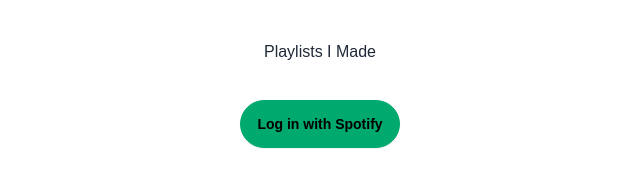
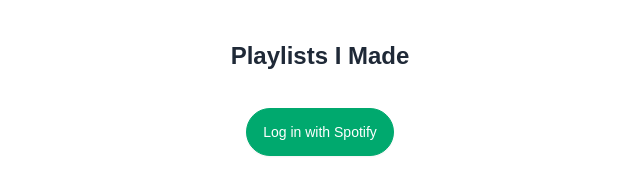
Before and after one commit to Mortalsinner/playlist-fetch-spotifyAPi, a website: page public/index.html in a window 1280 px wide. Shown: the whole page, without its empty margins (320-960 px from the left). Drawn offline with nearby package versions, Linux system fonts and the light colour scheme.

Commit message:
Change font setting

```diff
--- a/public/index.html
+++ b/public/index.html
@@ -20,8 +20,8 @@
 </head>
 <body>
     <center>
-        <h1 class="mt-10">Playlists I Made</h1>
-        <button id="loginButton" class="btn btn-success mt-9" style="border-radius: 50px;
+        <h1 class="mt-10 text-2xl font-semibold">Playlists I Made</h1>
+        <button id="loginButton" class="btn btn-success mt-9 font-medium text-white" style="border-radius: 50px;
             border-color: none;">Log in with Spotify</button>
     </center>
     <div id="playlists"></div>
```
